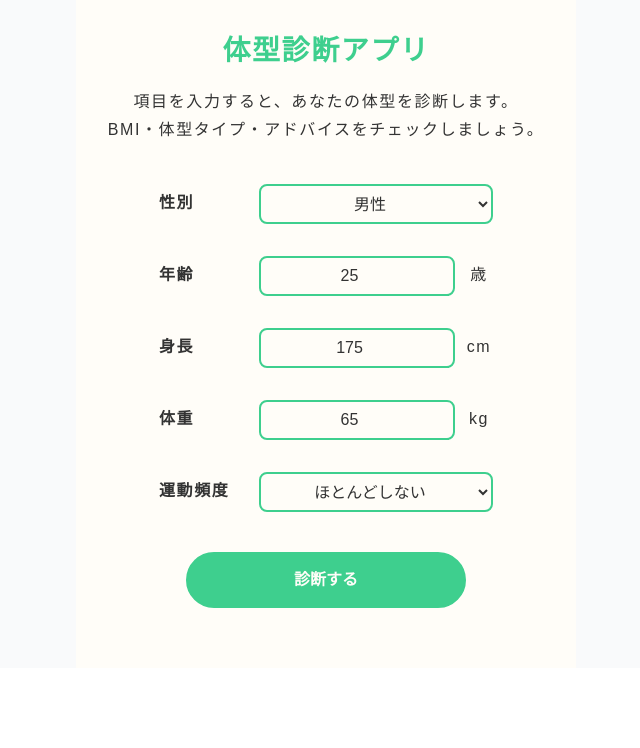
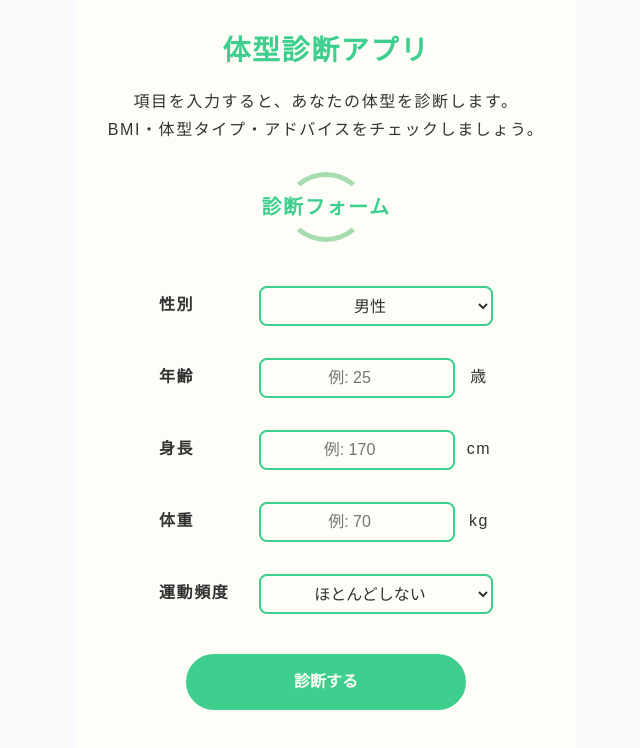
Before and after one commit to hiyu15123/body-type-app, a React (Vite) app: page / in a window 1280 px wide. Shown: the top 748 px of the page, without its empty margins (314-954 px from the left). Built offline with nearby package versions, Linux system fonts and the light colour scheme.

Commit message:
✨ フォームの入力チェックを実装しました。

```diff
--- a/src/App.css
+++ b/src/App.css
@@ -184,7 +184,7 @@ button:hover {
    display: flex;
    justify-content: space-between;
    font-size: 1.4rem;
-   margin-top: 5px;
+   margin-top: 1rem;
    color: var(--color-text);
 }
 
--- a/src/Form.jsx
+++ b/src/Form.jsx
@@ -2,13 +2,17 @@ import { useState } from "react";
 
 export function Form({onDiagnose}) {
    const [gender, setGender] = useState("男性");
-   const [age, setAge] = useState("25");
-   const [height, setHeight] = useState("175");
-   const [weight, setWeight] = useState("65");
+   const [age, setAge] = useState("");
+   const [height, setHeight] = useState("");
+   const [weight, setWeight] = useState("");
    const [activity, setActivity] = useState("ほとんどしない");
 
    const handleSubmit = (e) => {
       e.preventDefault();
+      if (!gender || !age || !height || !weight || !activity) {
+         alert("全ての項目を入力してください。");
+         return;
+      }
 
       const h = parseFloat(height) / 100;
       const w = parseFloat(weight);
@@ -60,8 +64,6 @@ export function Form({onDiagnose}) {
          }
       }
 
-
-
       onDiagnose({
          gender: gender,
          age: Number(age),
@@ -75,6 +77,8 @@ export function Form({onDiagnose}) {
    };
 
    return (
+      <>
+         <h2>診断フォーム</h2>
          <form onSubmit={handleSubmit} className="form">
             <div className="input">
                <label htmlFor="gender">性別</label>
@@ -119,5 +123,7 @@ export function Form({onDiagnose}) {
             </div>
             <button type="submit">診断する</button>
          </form>
+      </>
+
    )
 }
```
Lines whose indentation alone changed are shown as unchanged.
